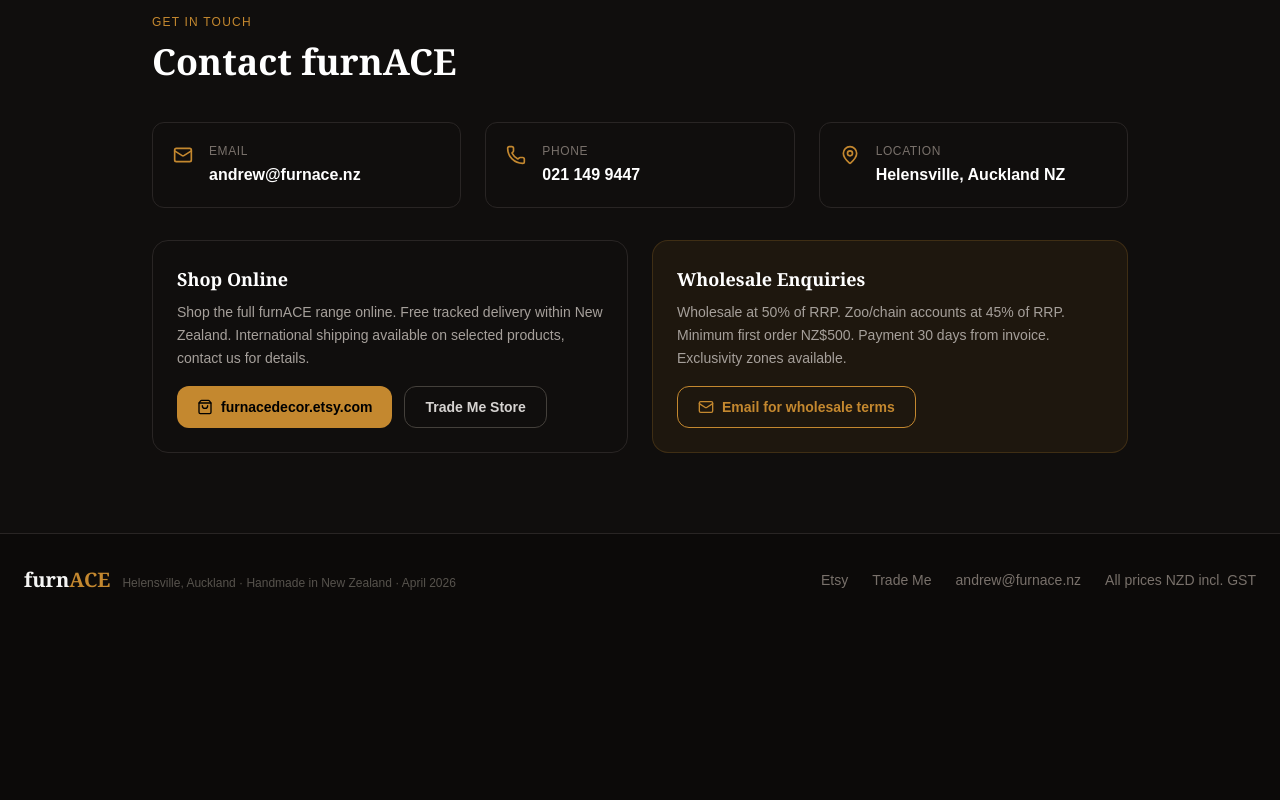
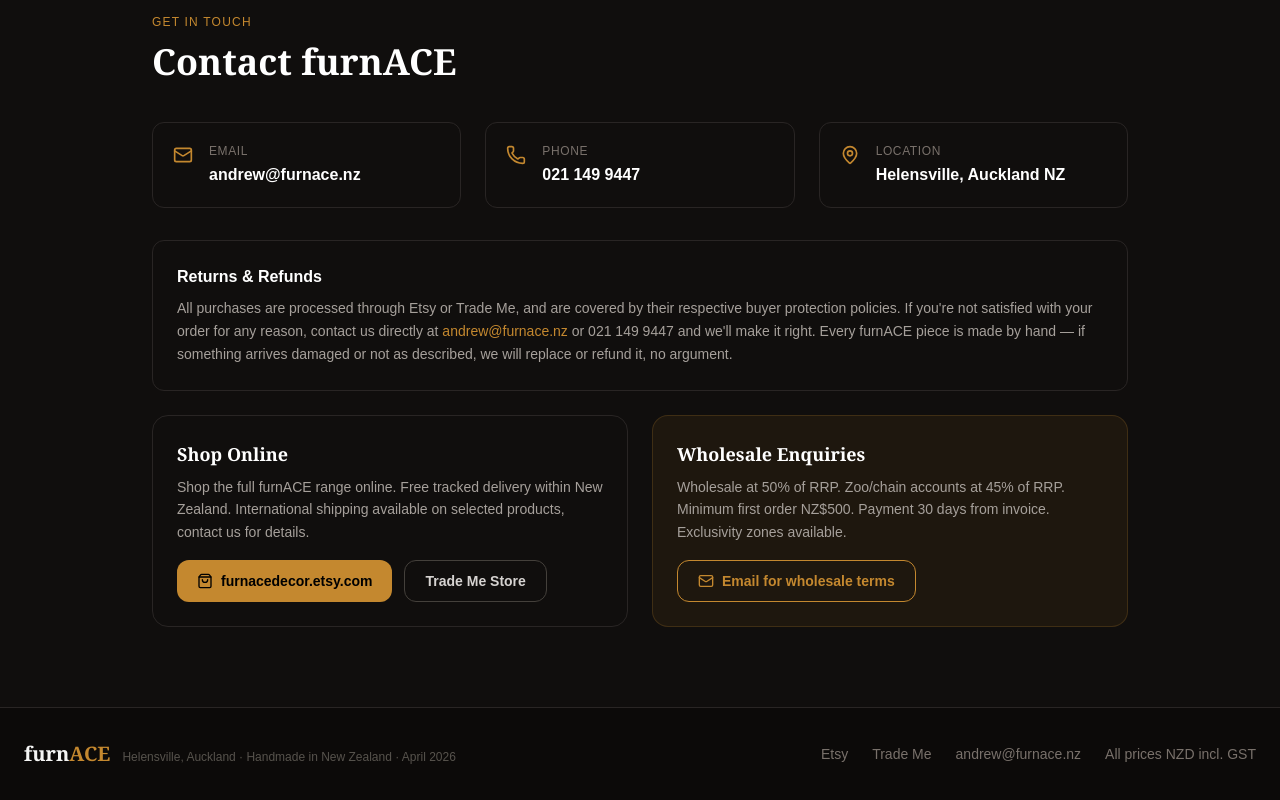
Before and after one commit to aceinnz-ship-it/furnace-site, a React (Vite) app: page / in a window 1280 px wide. Shown: the part 5731-6531 px from the top of the page. Before the commit the page ends 6357 px from the top, so only its background shows below. Built offline with nearby package versions, Linux system fonts and the light colour scheme.

Commit message:
Update site

```diff
--- a/src/App.jsx
+++ b/src/App.jsx
@@ -438,7 +438,18 @@ export default function App() {
               </div>
             ))}
           </div>
-
+{/* ── RETURNS POLICY ── */}
+          <div className="rounded-xl border border-stone-800 p-6 mb-6" style={{ fontFamily: "Arial, sans-serif" }}>
+            <h3 className="text-base font-bold text-white mb-2">Returns & Refunds</h3>
+            <p className="text-sm text-stone-400 leading-relaxed">
+              All purchases are processed through Etsy or Trade Me, and are covered by their respective buyer protection policies.
+              If you're not satisfied with your order for any reason, contact us directly at{" "}
+              <a href="mailto:andrew@furnace.nz" className="hover:brightness-110 transition-all" style={{ color: "#C4882F" }}>
+                andrew@furnace.nz
+              </a>{" "}
+              or 021 149 9447 and we'll make it right. Every furnACE piece is made by hand — if something arrives damaged or not as described, we will replace or refund it, no argument.
+            </p>
+          </div>
           <div className="grid gap-6 md:grid-cols-2">
             <div className="rounded-2xl border border-stone-800 p-6">
               <h3 className="text-lg font-black text-white mb-2" style={{ fontFamily: "Georgia, serif" }}>Shop Online</h3>
```
